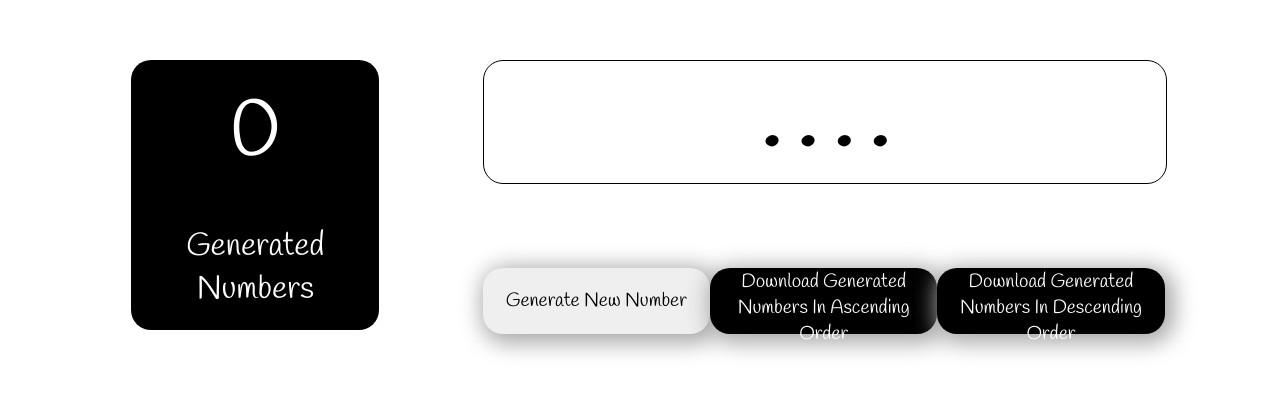
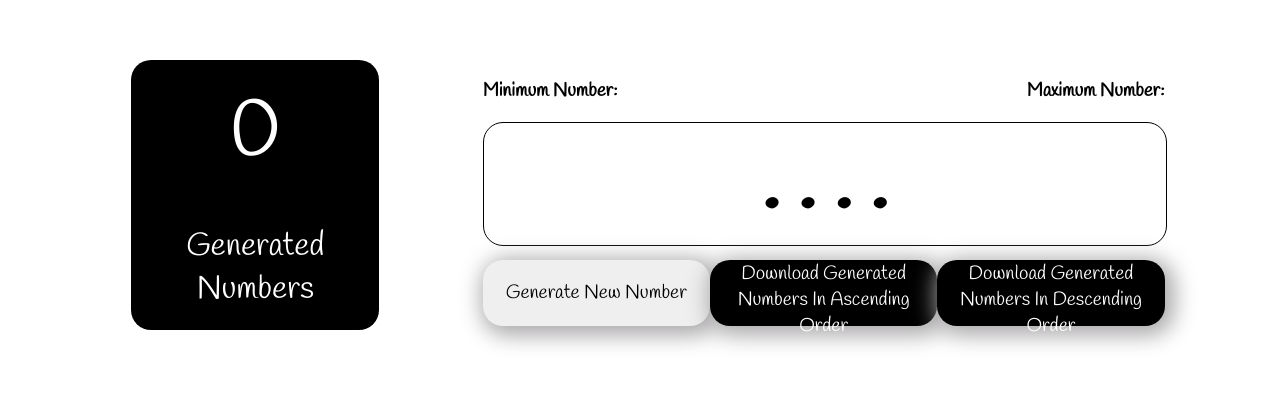
Before and after one commit to paradisekelechi/NumberGenerator, a React app: page / in a window 1280 px wide. Shown: the part 213-606 px from the top of the page. Built offline with nearby package versions, Linux system fonts and the light colour scheme; the HTML template or start-up script is replaced by a standard one.

Commit message:
display maximum and minimum numbers

```diff
--- a/src/App.jsx
+++ b/src/App.jsx
@@ -3,6 +3,7 @@ import ReactToPrint from "react-to-print";
 import { generateNewNumber, getNumberList, clearStorageList } from './utils/generator';
 import PDFPrint from './PDFPrint';
 import './App.scss';
+import { padNumber } from './utils/generator';
 
 class App extends Component {
   constructor(props) {
@@ -10,7 +11,8 @@ class App extends Component {
     this.state = {
       total: 0,
       number: '',
-      isGenerating: false
+      isGenerating: false,
+      numberList: []
     }
   }
 
@@ -18,7 +20,8 @@ class App extends Component {
     const numberList = getNumberList();
     if (numberList) {
       this.setState({
-        total: numberList.length
+        total: numberList.length,
+        numberList
       })
     }
   }
@@ -29,7 +32,8 @@ class App extends Component {
     if (numberList) {
       this.setState({
         number: generatedNumber,
-        total: numberList.length
+        total: numberList.length,
+        numberList
       })
     } else {
       this.setState({
@@ -45,7 +49,7 @@ class App extends Component {
   }
 
   render() {
-    const { total, number } = this.state;
+    const { total, number, numberList } = this.state;
     return (
       <div className="App">
         <div className="content">
@@ -54,9 +58,14 @@ class App extends Component {
             <div className="title">Generated Numbers</div>
           </div>
           <div className="main">
+            <div className="statWrapper">
+              <h3>Minimum Number: {numberList.length > 0 && padNumber(10 - (Math.min(...numberList) + '').length, Math.min(...numberList))}</h3>
+              <h3>Maximum Number: {numberList.length > 0 && padNumber(10 - (Math.max(...numberList) + '').length, Math.max(...numberList))}</h3>
+            </div>
             <div className="header">
               <h1>{number === '' ? ('. . . .') : number}</h1>
             </div>
+
             <div className="button-wrapper">
               <button onClick={this.generateNumber} className="button generate">Generate New Number</button>
               <ReactToPrint
--- a/src/App.scss
+++ b/src/App.scss
@@ -13,6 +13,11 @@ body, html, #root{
   display: flex;
   justify-content: center;
   align-items: center;
+}
+
+.statWrapper{
+  display: flex;
+  justify-content: space-between;
 }
 
 .content{
@@ -67,7 +72,7 @@ body, html, #root{
       display: flex;
       align-items: flex-end;
       justify-content: space-between;
-      height: 150px;
+      height: 80px;
       button{
         width: 43%;
         height: 66px;
--- a/src/utils/generator.js
+++ b/src/utils/generator.js
@@ -6,7 +6,7 @@ export const generateNewNumber = () => {
 }
 
 
-const padNumber = (numberOfTimes, number) => {
+export const padNumber = (numberOfTimes, number) => {
   let paddedNumber = number;
   for (let index = 0; index < numberOfTimes; index++) {
     paddedNumber = `0${paddedNumber}`;
```
Also changed, not shown: 17 other files (tests, documents, lock files or other folders).
